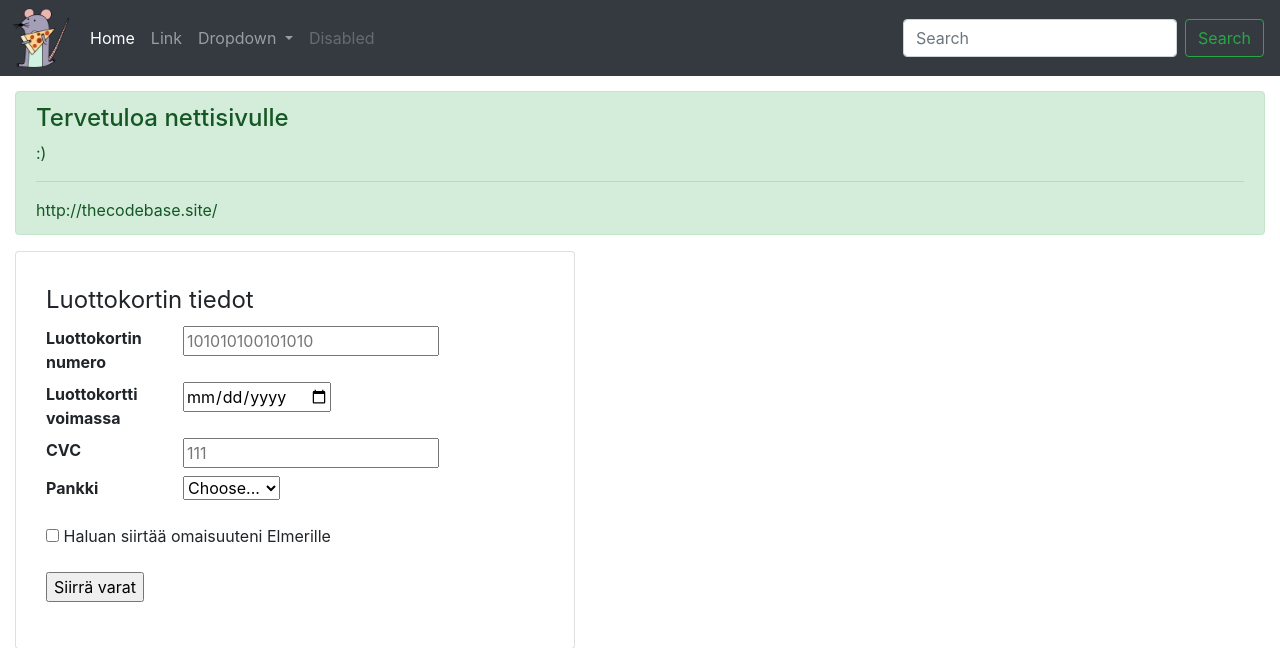
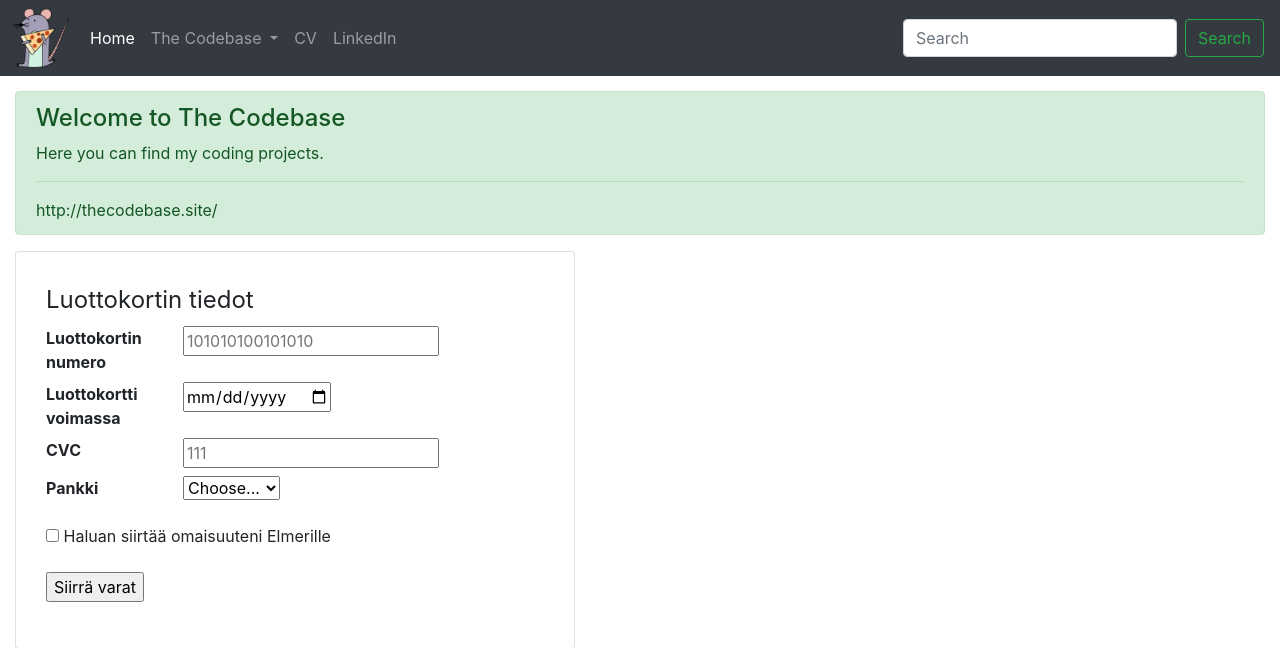
Before and after one commit to elmeriniemela/thecodebase_flask, a Flask app: page / in a window 1280 px wide. Shown: the top 648 px of the page. Run offline with Flask 2, Linux system fonts and the light colour scheme; some libraries are stand-ins or nearby versions.

Commit message:
Modified home page

```diff
--- a/FlaskApp/templates/main.html
+++ b/FlaskApp/templates/main.html
@@ -2,7 +2,7 @@
 <html lang="en">
   <head>
   	<meta charset="utf-8">
-	<title>Terve</title>
+	<title>The Codebase</title>
 	<meta name="viewport" content="width=device-width, initial-scale=1">
 	<link href="{{ url_for('static', filename='css/bootstrap.min.css') }}" rel="stylesheet">
 	<link rel="shortcut icon" href="{{ url_for('static', filename='favicon.ico') }}">
@@ -22,24 +22,25 @@
 				<div class="collapse navbar-collapse" id="navbarSupportedContent">
 					<ul class="navbar-nav mr-auto">
 						<li class="nav-item active">
-							<a class="nav-link" href="#">Home <span class="sr-only">(current)</span></a>
+							<a class="nav-link" href="/">Home <span class="sr-only">(current)</span></a>
 						</li>
-						<li class="nav-item">
-							<a class="nav-link" href="#">Link</a>
-						</li>
+
 						<li class="nav-item dropdown">
 							<a class="nav-link dropdown-toggle" href="#" id="navbarDropdown" role="button" data-toggle="dropdown" aria-haspopup="true" aria-expanded="false">
-								Dropdown
+								The Codebase
 							</a>
 							<div class="dropdown-menu" aria-labelledby="navbarDropdown">
-								<a class="dropdown-item" href="#">Action</a>
-								<a class="dropdown-item" href="#">Another action</a>
+								<a class="dropdown-item" href="#">Python</a>
+								<a class="dropdown-item" href="#">C/C++</a>
 								<div class="dropdown-divider"></div>
-								<a class="dropdown-item" href="#">Something else here</a>
+								<a class="dropdown-item" href="#">Web Development</a>
 							</div>
 						</li>
 						<li class="nav-item">
-							<a class="nav-link disabled" href="#">Disabled</a>
+							<a class="nav-link" href="#">CV</a>
+						</li>
+						<li class="nav-item">
+							<a class="nav-link" href="#">LinkedIn</a>
 						</li>
 					</ul>
 					<form class="form-inline my-2 my-lg-0">
@@ -58,8 +59,8 @@
 
 	<div style="margin-top: 15px;" class="container-fluid">
 		<div class="alert alert-success" role="alert">
-				<h4 class="alert-heading">Tervetuloa nettisivulle</h4>
-				<p>:)</p>
+				<h4 class="alert-heading">Welcome to The Codebase</h4>
+				<p>Here you can find my coding projects.</p>
 				<hr>
 				<p class="mb-0">http://thecodebase.site/</p>
 		</div>
@@ -92,8 +93,6 @@
 							</optgroup>
 						</select>
 					</dd>
-
-
 				</dl>
 			<p>
 					<label>
@@ -101,18 +100,14 @@
 					Haluan siirtää omaisuuteni Elmerille
 					</label>
 			</p>
-
 			<p>
 				<input type="button" value="Siirrä varat">
 			</p>
-
-
 			</fieldset>
 		</form>
 
 	</div>
 </div>
-
 
 	<script src="//code.jquery.com/jquery-1.11.1.min.js"></script>
 	<script type="text/javascript" src="{{ url_for('static', filename='js/bootstrap.min.js') }}"></script>
```
